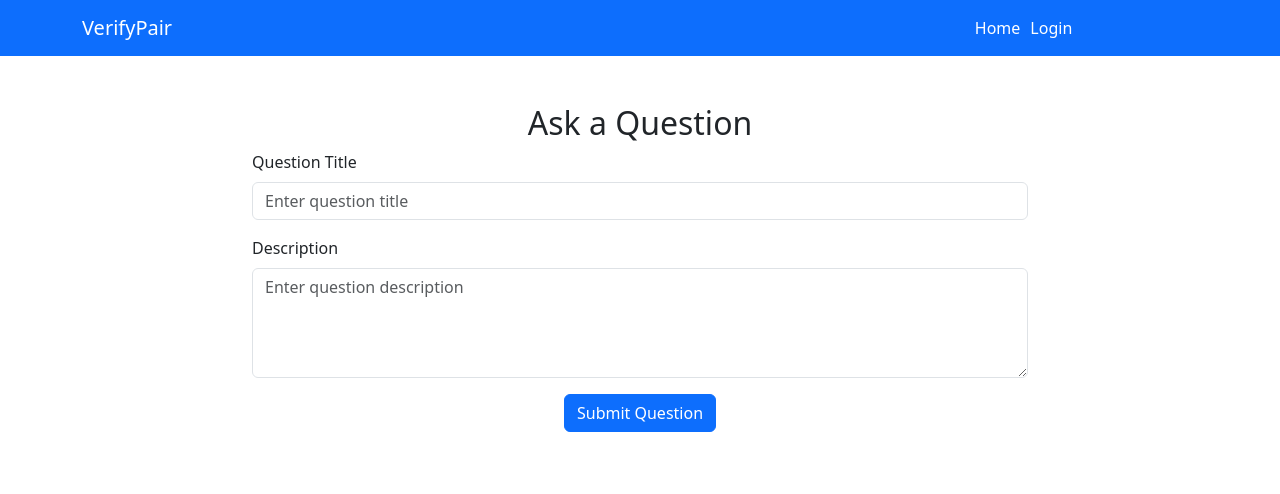
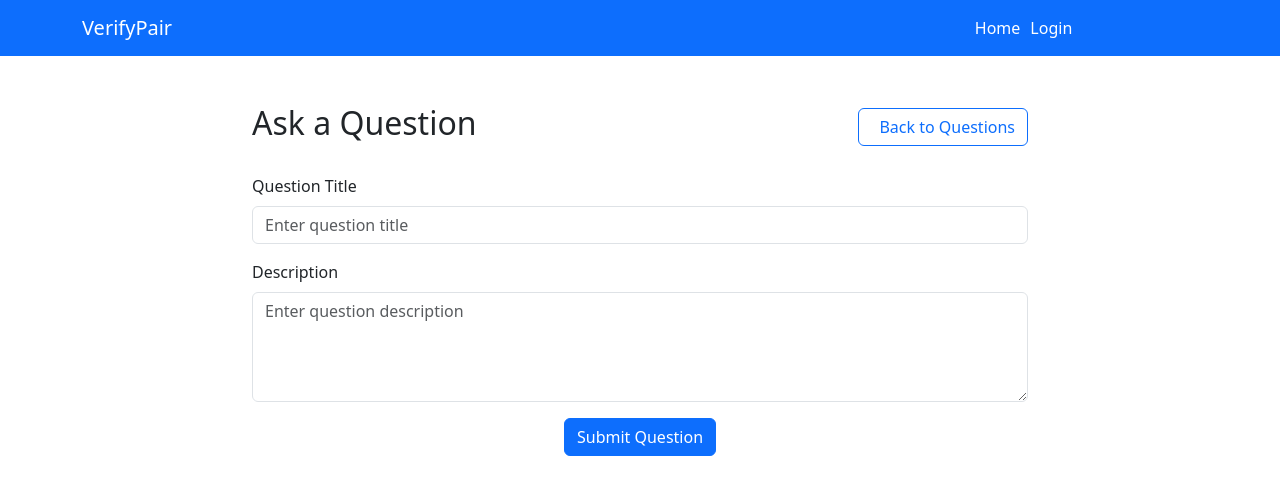
Before and after one commit to Study-Program-Applied-Computer-Science/usability-testing-and-verification-verifypair, a React (Vite) app: page /ask in a window 1280 px wide. Shown: the top 494 px of the page. Built offline with nearby package versions, Linux system fonts and the light colour scheme; data requests are answered from the project's data file.

Commit message:
Update QuestionForm.jsx

```diff
--- a/src/components/QuestionForm.jsx
+++ b/src/components/QuestionForm.jsx
@@ -29,7 +29,12 @@ const QuestionForm = () => {
 
     return (
         <div className="container mt-4 min-vh-100" style={{ maxWidth: '800px' }}>
-            <h2>Ask a Question</h2>
+            <div className="d-flex justify-content-between align-items-center mb-4">
+                <h2>Ask a Question</h2>
+                <button className="btn btn-outline-primary" onClick={() => navigate(-1)}>
+                    <i className="bi bi-arrow-left me-2"></i> Back to Questions
+                    </button>
+            </div>
             <form onSubmit={handleSubmit}>
                 <div className="mb-3">
                     <label
```
